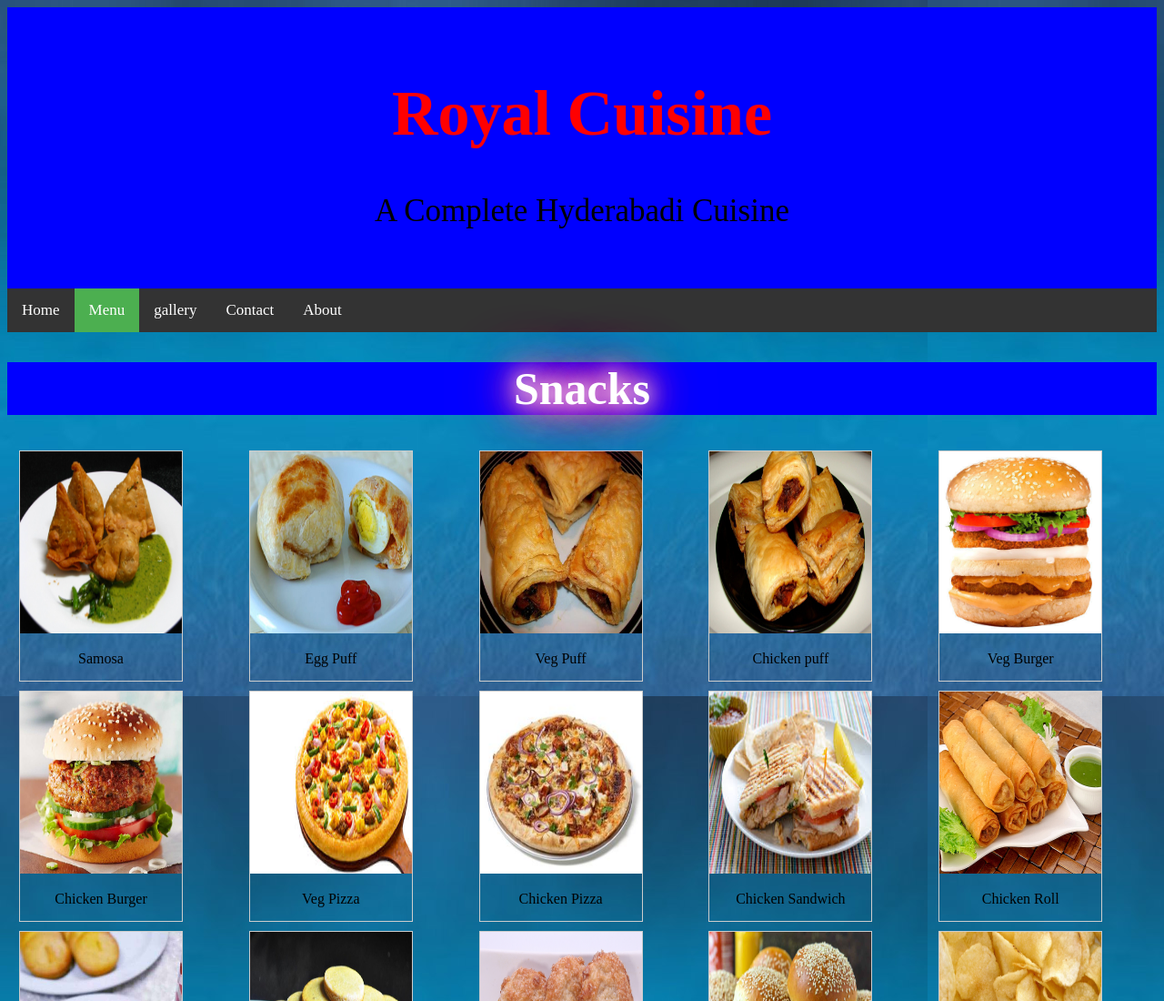
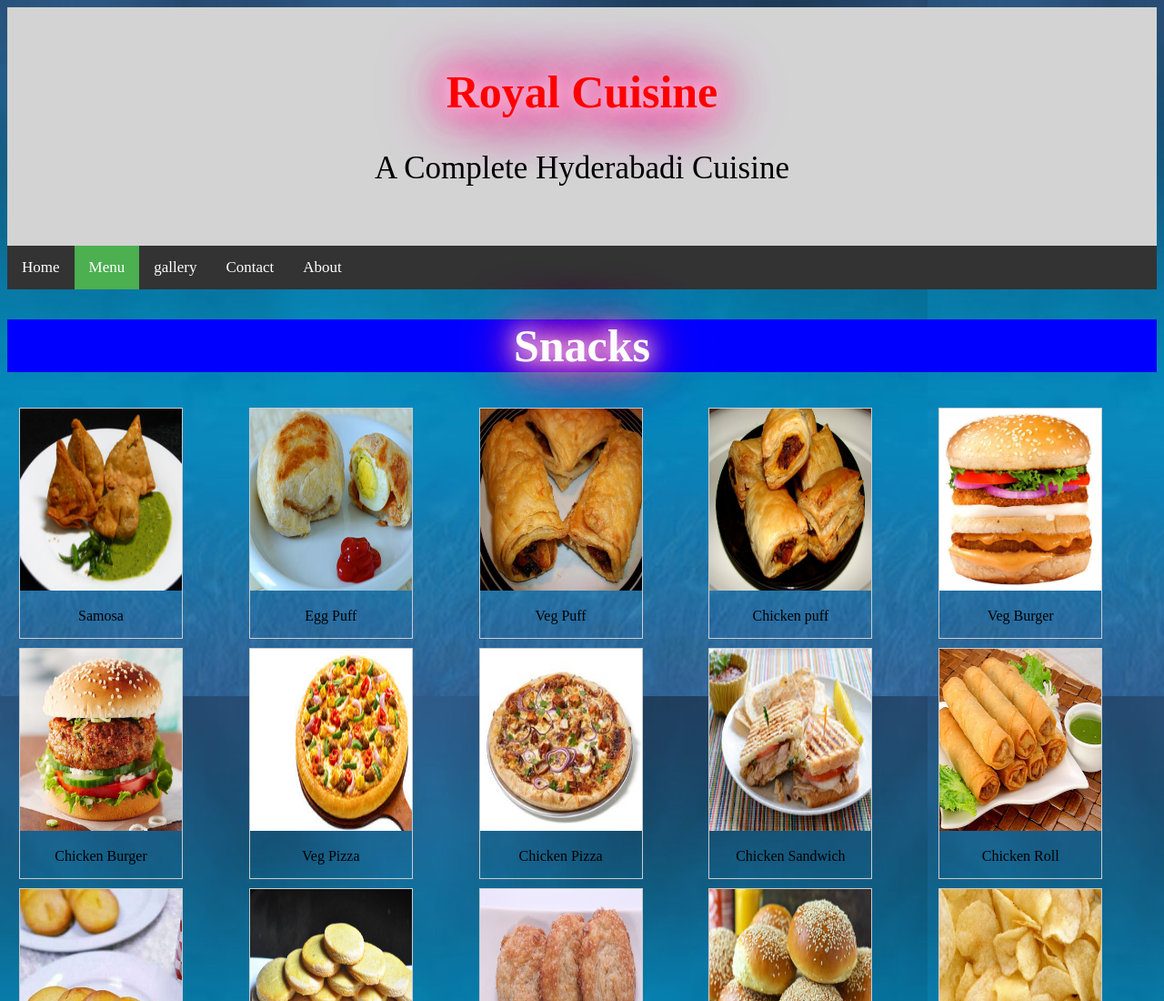
Before and after one commit to anmydeveloper/anmydeveloper.github.io, a plain HTML site: page Menu.html in a window 1280 px wide. Shown: the top 1100 px of the page at 91% size. Drawn offline with Linux system fonts and the light colour scheme.

Commit message:
Update Menu.html

```diff
--- a/Menu.html
+++ b/Menu.html
@@ -2,7 +2,7 @@
 <html>
 <head>
 <meta charset="ISO-8859-1">
-<meta name="viewport" content="width=device-width, initial-scale=1.0">
+<meta name="viewport" content="width=device-width, initial-scale=0.5">
 <link rel="stylesheet" href="https://cdnjs.cloudflare.com/ajax/libs/font-awesome/4.7.0/css/font-awesome.min.css">
 <link rel="stylesheet" href="https://cdnjs.cloudflare.com/ajax/libs/font-awesome/4.7.0/css/font-awesome.min.css">
 <style>
@@ -178,8 +178,8 @@ div.gallery1 img {
 </head>
 <body background="Webpage_background.jpg"width="1200"height="2000">
 
-<header style="background-color:blue;text-align:center">
-  <h1 style="font-family:Edwardian Script ITC;color:Red"><b>Royal Cuisine</b></h1>
+<header style="background-color:lightgrey;text-align:center">
+  <h1 class="glow"style="font-family:Edwardian Script ITC;color:Red"><b>Royal Cuisine</b></h1>
   <p style="font-size:6;color:black;font-family:blackadder itc">A Complete Hyderabadi Cuisine<p>
 </header>
 
```
